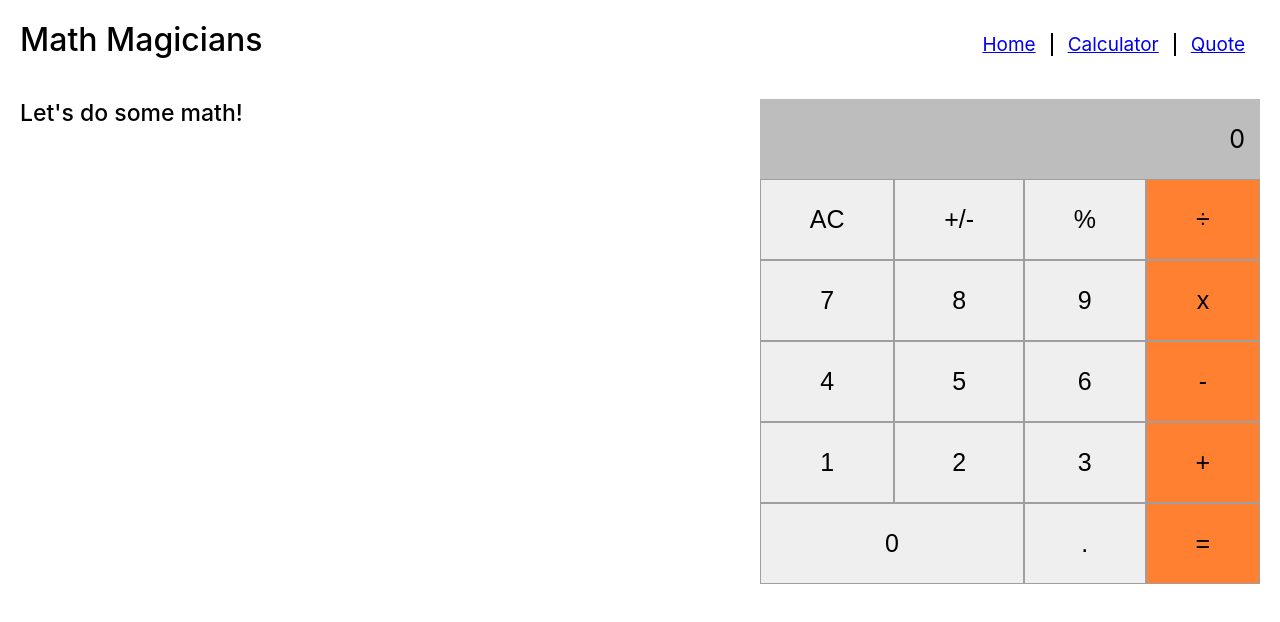
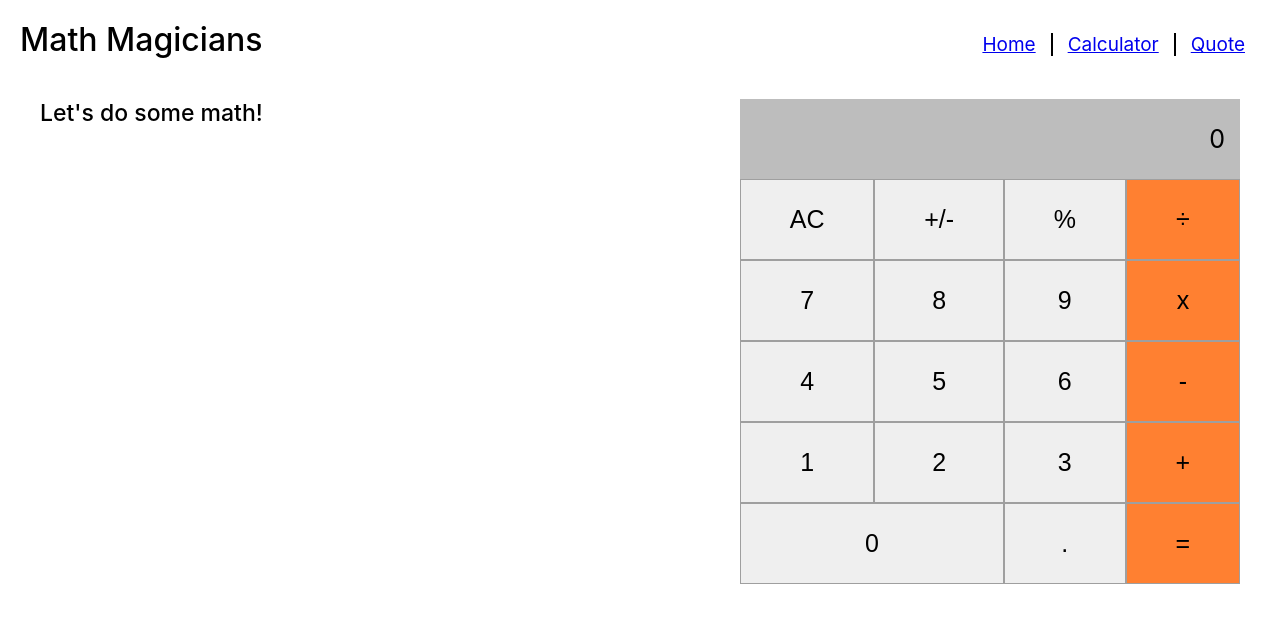
Before and after one commit to 1iceberg1/Math-Magicians, a React (Create React App) app: page /calculator in a window 1280 px wide. Shown: the top 622 px of the page. Built offline with nearby package versions, Linux system fonts and the light colour scheme.

Commit message:
change home and calculator padding

```diff
--- a/src/App.css
+++ b/src/App.css
@@ -41,7 +41,7 @@ h1 {
 
 /* home */
 .home {
-  padding: 20px;
+  padding: 20px 50px;
 }
 
 .homeTitle {
@@ -54,7 +54,7 @@ h1 {
 
 /* calculator */
 .calculator {
-  padding: 20px;
+  padding: 20px 40px;
   display: flex;
   justify-content: space-between;
 }
```
